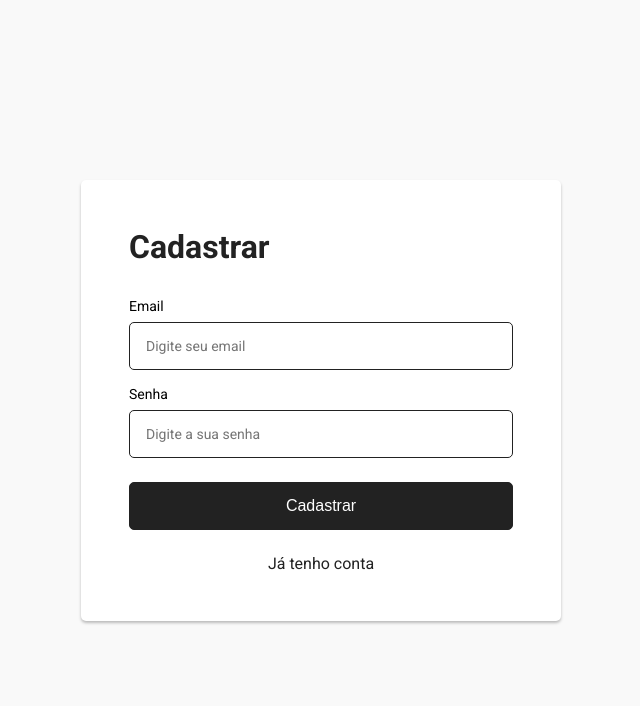
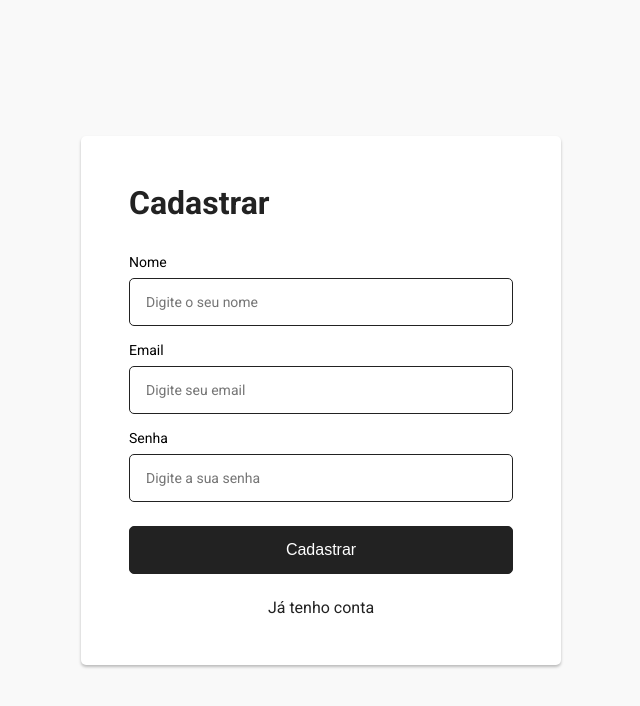
Before and after one commit to PIM-USCS-Tatuadores/tatuadores, a Next.js app in the folder frontend/: page /admin/register in a window 1280 px wide. Shown: the top 706 px of the page, without its empty margins (319-959 px from the left). Built offline with nearby package versions, Linux system fonts and the light colour scheme.

Commit message:
registra o usuário com seu nome

```diff
--- a/frontend/src/infra/gateways/Auth.ts
+++ b/frontend/src/infra/gateways/Auth.ts
@@ -1,5 +1,5 @@
 export interface IAuthGateway {
-  register(email: string, password: string, options?: AuthGatewayOptions): Promise<void>
+  register(name: string, email: string, password: string, options?: AuthGatewayOptions): Promise<void>
   login(email: string, password: string, options?: AuthGatewayOptions): Promise<void>
   getUser(options?: AuthGatewayOptions): Promise<User>
 }
--- a/frontend/src/infra/gateways/AuthGateway.ts
+++ b/frontend/src/infra/gateways/AuthGateway.ts
@@ -4,8 +4,9 @@ import { AuthGatewayOptions, IAuthGateway, User, UserDTO } from "./Auth";
 export class AuthGateway implements IAuthGateway {
   constructor(readonly httpClient: IHttpClient) {}
 
-  async register(email: string, password: string): Promise<void> {
+  async register(name: string, email: string, password: string): Promise<void> {
     await this.httpClient.post('/api/v1/artists/register', {
+      name,
       email,
       password
     }, {
--- a/frontend/src/pages/admin/register/index.tsx
+++ b/frontend/src/pages/admin/register/index.tsx
@@ -12,13 +12,14 @@ import { GetServerSidePropsContext } from 'next'
 export default function Register() {
   const router = useRouter()
   const authGateway = Injector.inject<IAuthGateway>('authGateway')
+  const [name, setName] = useState('')
   const [email, setEmail] = useState('')
   const [password, setPassword] = useState('')
 
   async function register(event: FormEvent<HTMLOrSVGElement>) {
     event.preventDefault()
     try {
-      await authGateway.register(email, password)
+      await authGateway.register(name, email, password)
       navigateToLogin()
     } catch(error: any) {
       console.log(error.message)
@@ -45,6 +46,17 @@ export default function Register() {
           direction={{ xs: 'column' }}
           gap={{ xs: 'small' }}
         >
+          <Input label="Nome">
+            <input
+              type="text"
+              name="name"
+              placeholder='Digite o seu nome'
+              value={name}
+              onChange={({ target }) => setName(target.value)}
+              required
+            />
+          </Input>
+
           <Input label="Email">
             <input
               type="email"
```
